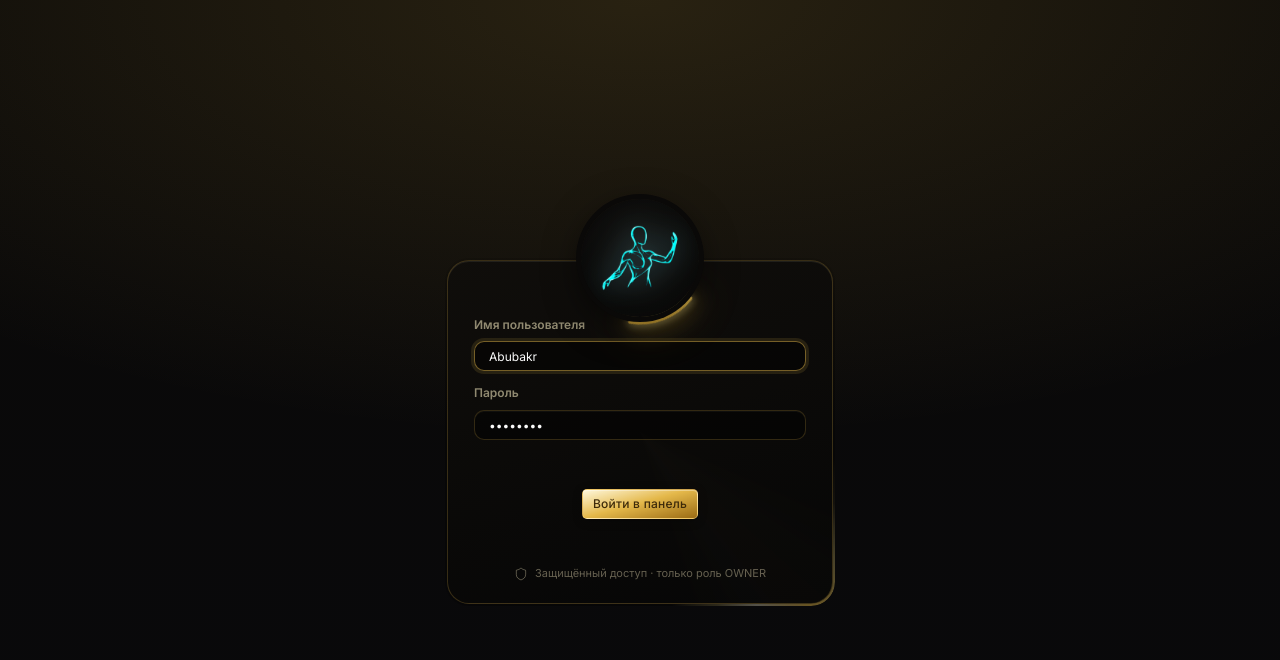
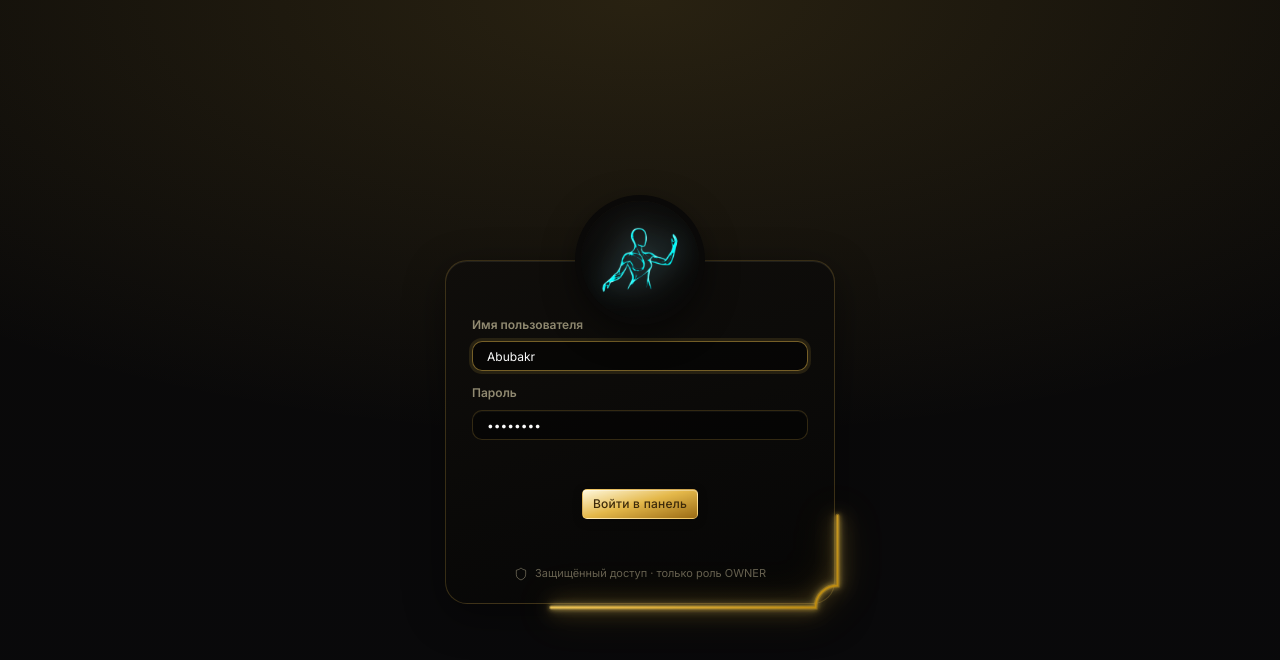
Before and after one commit to ziyaviddinovabubakr1-glitch/InClinic, a Next.js app: page /admin in a window 1280 px wide. Shown: the top 660 px of the page. Built offline with nearby package versions, Linux system fonts and the light colour scheme.

Commit message:
Update cursor design across the project

```diff
--- a/app/admin/admin-login.css
+++ b/app/admin/admin-login.css
@@ -1,4 +1,4 @@
-/* Admin login — subtle single neon beam + floating logo + runaway button */
+/* Admin login — unified neon outline (logo + card) + runaway button */
 
 .oa-login-motion {
   display: flex;
@@ -13,12 +13,46 @@
   overflow: visible;
 }
 
-/* Logo half outside — neon ring like owner avatar */
+/* Unified premium neon — one arc travels logo + card outline */
+.oa-login-unified-neon {
+  position: absolute;
+  inset: 0;
+  width: 100%;
+  height: 100%;
+  pointer-events: none;
+  z-index: 4;
+  overflow: visible;
+}
+
+.oa-login-unified-neon-glow {
+  stroke-dasharray: 24 76;
+  stroke-dashoffset: 0;
+  opacity: 0.55;
+  animation: oaLoginUnifiedNeonDash 3.8s linear infinite;
+}
+
+.oa-login-unified-neon-stroke {
+  stroke-dasharray: 24 76;
+  stroke-dashoffset: 0;
+  animation: oaLoginUnifiedNeonDash 3.8s linear infinite;
+  filter:
+    drop-shadow(0 0 4px rgba(252, 229, 136, 0.95))
+    drop-shadow(0 0 10px rgba(228, 184, 74, 0.7))
+    drop-shadow(0 0 18px rgba(201, 146, 26, 0.35));
+}
+
+@keyframes oaLoginUnifiedNeonDash {
+  to {
+    stroke-dashoffset: -100;
+  }
+}
+
+/* Logo half outside */
 .oa-login-logo-float {
   position: absolute;
   top: 64px;
   left: 50%;
-  z-index: 12;
+  z-index: 6;
   transform: translate(-50%, -50%);
   display: flex;
   align-items: center;
@@ -35,26 +69,6 @@
   justify-content: center;
 }
 
-.oa-login-logo-neon-svg {
-  position: absolute;
-  inset: -4px;
-  width: calc(100% + 8px);
-  height: calc(100% + 8px);
-  overflow: visible;
-  pointer-events: none;
-  transform-origin: center center;
-  animation: oaLoginLogoNeonSpin 2.6s linear infinite;
-}
-
-.oa-login-logo-neon-stroke {
-  stroke-dasharray: 48 242;
-  stroke-dashoffset: 0;
-  filter:
-    drop-shadow(0 0 3px rgba(252, 229, 136, 0.9))
-    drop-shadow(0 0 8px rgba(228, 184, 74, 0.65))
-    drop-shadow(0 0 14px rgba(201, 146, 26, 0.35));
-}
-
 .oa-login-logo-mask {
   position: relative;
   z-index: 1;
@@ -66,7 +80,7 @@
   border-radius: 50%;
   background: radial-gradient(circle at 50% 42%, #161412 0%, #0a0908 68%, #080807 100%);
   box-shadow:
-    0 0 0 5px #0a0908,
+    0 0 0 6px #0a0908,
     0 10px 36px rgba(0, 0, 0, 0.62);
   overflow: hidden;
 }
@@ -85,56 +99,14 @@
 .oa-login-card-frame {
   position: relative;
   border-radius: 24px;
-  overflow: hidden;
   isolation: isolate;
-}
-
-/* One soft gold beam orbiting the card edge — not dominant */
-.oa-login-neon-beam {
-  position: absolute;
-  inset: 0;
-  border-radius: inherit;
-  pointer-events: none;
-  z-index: 0;
-  overflow: hidden;
-}
-
-.oa-login-neon-beam::before {
-  content: "";
-  position: absolute;
-  width: 220%;
-  height: 220%;
-  top: 50%;
-  left: 50%;
-  transform: translate(-50%, -50%);
-  background: conic-gradient(
-    from 0deg at 50% 50%,
-    transparent 0deg,
-    transparent 268deg,
-    rgba(252, 229, 136, 0.08) 282deg,
-    rgba(252, 229, 136, 0.42) 296deg,
-    rgba(228, 184, 74, 0.72) 308deg,
-    rgba(255, 248, 220, 0.55) 318deg,
-    rgba(252, 229, 136, 0.28) 328deg,
-    transparent 342deg,
-    transparent 360deg
-  );
-  animation: oaLoginNeonOrbit 3.6s linear infinite;
-  opacity: 0.85;
-}
-
-@keyframes oaLoginNeonOrbit {
-  to {
-    transform: translate(-50%, -50%) rotate(360deg);
-  }
 }
 
 .oa-login-card {
   position: relative;
   z-index: 1;
-  margin: 2px;
   background: linear-gradient(165deg, rgba(16, 14, 11, 0.99), rgba(6, 6, 6, 0.99));
-  border: 1px solid rgba(228, 184, 74, 0.16);
+  border: 1px solid rgba(228, 184, 74, 0.14);
   border-radius: 22px;
   box-shadow:
     inset 0 1px 0 rgba(255, 248, 220, 0.06),
@@ -295,12 +267,6 @@
   font-size: 11px;
 }
 
-@keyframes oaLoginLogoNeonSpin {
-  to {
-    transform: rotate(360deg);
-  }
-}
-
 @keyframes oaLoginErrorIn {
   from {
     opacity: 0;
@@ -334,13 +300,10 @@
 }
 
 @media (prefers-reduced-motion: reduce) {
-  .oa-login-neon-beam::before {
+  .oa-login-unified-neon-glow,
+  .oa-login-unified-neon-stroke {
     animation: none;
-    opacity: 0.35;
-  }
-
-  .oa-login-logo-neon-svg {
-    animation: none;
+    opacity: 0.45;
   }
 
   .oa-login-btn--ready {
--- a/app/admin/page.tsx
+++ b/app/admin/page.tsx
@@ -1,15 +1,17 @@
 "use client";
 
-import { useState } from "react";
+import { useRef, useState } from "react";
 import { useRouter } from "next/navigation";
 import { IShield } from "@/components/admin/icons";
 import { MotionPage } from "@/components/admin/motion";
 import AdminBrandLogo from "@/components/admin/AdminBrandLogo";
 import RunawayLoginButton from "@/components/admin/RunawayLoginButton";
+import LoginNeonOutline from "@/components/admin/LoginNeonOutline";
 import "./admin-login.css";
 
 export default function OwnerLoginPage() {
   const router = useRouter();
+  const wrapRef = useRef<HTMLDivElement>(null);
   const [username, setUsername] = useState("");
   const [password, setPassword] = useState("");
   const [error, setError] = useState("");
@@ -64,28 +66,11 @@ export default function OwnerLoginPage() {
   return (
     <main className="oa-login-shell">
       <MotionPage className="oa-login-motion" style={{ width: "100%", maxWidth: 390 }}>
-        <div className="oa-login-card-wrap">
+        <div ref={wrapRef} className="oa-login-card-wrap">
+          <LoginNeonOutline wrapRef={wrapRef} />
+
           <div className="oa-login-logo-float">
             <div className="oa-login-logo-neon-wrap">
-              <svg className="oa-login-logo-neon-svg" viewBox="0 0 100 100" aria-hidden>
-                <defs>
-                  <linearGradient id="oa-login-logo-neon-grad" x1="0%" y1="0%" x2="100%" y2="100%">
-                    <stop offset="0%" stopColor="#fff8dc" />
-                    <stop offset="45%" stopColor="#fce588" />
-                    <stop offset="100%" stopColor="#c9921a" />
-                  </linearGradient>
-                </defs>
-                <circle
-                  className="oa-login-logo-neon-stroke"
-                  cx="50"
-                  cy="50"
-                  r="46"
-                  fill="none"
-                  stroke="url(#oa-login-logo-neon-grad)"
-                  strokeWidth="3"
-                  strokeLinecap="round"
-                />
-              </svg>
               <div className="oa-login-logo-mask">
                 <AdminBrandLogo
                   variant="icon"
@@ -98,7 +83,6 @@ export default function OwnerLoginPage() {
           </div>
 
           <div className="oa-login-card-frame">
-            <div className="oa-login-neon-beam" aria-hidden />
             <div className="oa-login-card">
               <form onSubmit={handleLogin} className="oa-login-form">
                 <div>
--- /dev/null
+++ b/components/admin/LoginNeonOutline.tsx
@@ -0,0 +1,130 @@
+"use client";
+
+import { useEffect, useId, useRef, useState } from "react";
+
+function buildOutlinePath(
+  logoEl: Element,
+  cardEl: Element,
+  wrapEl: Element
+): string {
+  const wrap = wrapEl.getBoundingClientRect();
+  const logo = logoEl.getBoundingClientRect();
+  const card = cardEl.getBoundingClientRect();
+
+  const pad = 2.5;
+  const logoCx = logo.left + logo.width / 2 - wrap.left;
+  const logoCy = logo.top + logo.height / 2 - wrap.top;
+  const logoR = logo.width / 2 + pad;
+
+  const leftX = card.left - wrap.left - pad;
+  const rightX = card.right - wrap.left + pad;
+  const cardB = card.bottom - wrap.top + pad;
+  const radius = 22;
+
+  const joinY = card.top - wrap.top + 10;
+  const topX = logoCx;
+  const topY = logoCy - logoR;
+
+  const leftConnectX = logoCx - logoR * 0.98;
+  const leftConnectY = logoCy + logoR * 0.08;
+  const rightConnectX = logoCx + logoR * 0.98;
+  const rightConnectY = logoCy + logoR * 0.08;
+
+  return [
+    `M ${topX.toFixed(2)} ${topY.toFixed(2)}`,
+    `A ${logoR.toFixed(2)} ${logoR.toFixed(2)} 0 0 0 ${leftConnectX.toFixed(2)} ${leftConnectY.toFixed(2)}`,
+    `L ${leftX.toFixed(2)} ${joinY.toFixed(2)}`,
+    `L ${leftX.toFixed(2)} ${(cardB - radius).toFixed(2)}`,
+    `A ${radius} ${radius} 0 0 1 ${(leftX + radius).toFixed(2)} ${cardB.toFixed(2)}`,
+    `L ${(rightX - radius).toFixed(2)} ${cardB.toFixed(2)}`,
+    `A ${radius} ${radius} 0 0 1 ${rightX.toFixed(2)} ${(cardB - radius).toFixed(2)}`,
+    `L ${rightX.toFixed(2)} ${joinY.toFixed(2)}`,
+    `L ${rightConnectX.toFixed(2)} ${rightConnectY.toFixed(2)}`,
+    `A ${logoR.toFixed(2)} ${logoR.toFixed(2)} 0 0 0 ${topX.toFixed(2)} ${topY.toFixed(2)}`,
+  ].join(" ");
+}
+
+interface Props {
+  wrapRef: React.RefObject<HTMLDivElement | null>;
+}
+
+export default function LoginNeonOutline({ wrapRef }: Props) {
+  const uid = useId().replace(/:/g, "");
+  const gradId = `oa-login-outline-grad-${uid}`;
+  const glowId = `oa-login-outline-glow-${uid}`;
+  const [path, setPath] = useState("");
+  const [size, setSize] = useState({ w: 0, h: 0 });
+
+  useEffect(() => {
+    const wrap = wrapRef.current;
+    if (!wrap) return;
+
+    function update() {
+      const w = wrapRef.current;
+      if (!w) return;
+      const logo = w.querySelector(".oa-login-logo-neon-wrap");
+      const card = w.querySelector(".oa-login-card");
+      if (!logo || !card) return;
+
+      const rect = w.getBoundingClientRect();
+      setSize({ w: rect.width, h: rect.height });
+      setPath(buildOutlinePath(logo, card, w));
+    }
+
+    update();
+    const ro = new ResizeObserver(update);
+    ro.observe(wrap);
+    window.addEventListener("resize", update);
+    return () => {
+      ro.disconnect();
+      window.removeEventListener("resize", update);
+    };
+  }, [wrapRef]);
+
+  if (!path || size.w <= 0) return null;
+
+  return (
+    <svg
+      className="oa-login-unified-neon"
+      width={size.w}
+      height={size.h}
+      viewBox={`0 0 ${size.w} ${size.h}`}
+      aria-hidden
+    >
+      <defs>
+        <linearGradient id={gradId} x1="0%" y1="0%" x2="100%" y2="100%">
+          <stop offset="0%" stopColor="#fffef5" />
+          <stop offset="35%" stopColor="#fce588" />
+          <stop offset="70%" stopColor="#e4b84a" />
+          <stop offset="100%" stopColor="#b8860b" />
+        </linearGradient>
+        <filter id={glowId} x="-40%" y="-40%" width="180%" height="180%">
+          <feGaussianBlur stdDeviation="2.2" result="blur" />
+          <feMerge>
+            <feMergeNode in="blur" />
+            <feMergeNode in="SourceGraphic" />
+          </feMerge>
+        </filter>
+      </defs>
+      <path
+        className="oa-login-unified-neon-glow"
+        d={path}
+        fill="none"
+        stroke={`url(#${gradId})`}
+        strokeWidth="4"
+        strokeLinecap="round"
+        pathLength={100}
+        filter={`url(#${glowId})`}
+      />
+      <path
+        className="oa-login-unified-neon-stroke"
+        d={path}
+        fill="none"
+        stroke={`url(#${gradId})`}
+        strokeWidth="1.8"
+        strokeLinecap="round"
+        pathLength={100}
+      />
+    </svg>
+  );
+}
--- a/scripts/setup-db.mjs
+++ b/scripts/setup-db.mjs
@@ -4,6 +4,7 @@ import { pathToFileURL } from "url";
 import { dirname, join } from "path";
 import { fileURLToPath } from "url";
 import { startEmbeddedPostgres, syncEnvFiles, DATABASE_URL } from "./embedded-db.mjs";
+import { syncAdminFromEnv } from "./sync-admin-from-env.mjs";
 
 const __dirname = dirname(fileURLToPath(import.meta.url));
 const root = join(__dirname, "..");
@@ -31,6 +32,8 @@ export async function setupDatabase() {
     console.log("→ База уже настроена, синхронизация схемы...");
     execSync("npx prisma generate", { stdio: "inherit", env: process.env });
     execSync("npx prisma db push", { stdio: "inherit", env: process.env });
+    console.log("→ Sync owner login from env/defaults...");
+    await syncAdminFromEnv();
     console.log("→ Backfill patients from bookings...");
     execSync("node scripts/backfill-patients.mjs", { stdio: "inherit", env: process.env });
     return;
```
Also changed, not shown: lib/admin-owner-auth.ts (+13 -2 lines), scripts/reset-admin.mjs (+20 -6 lines).
